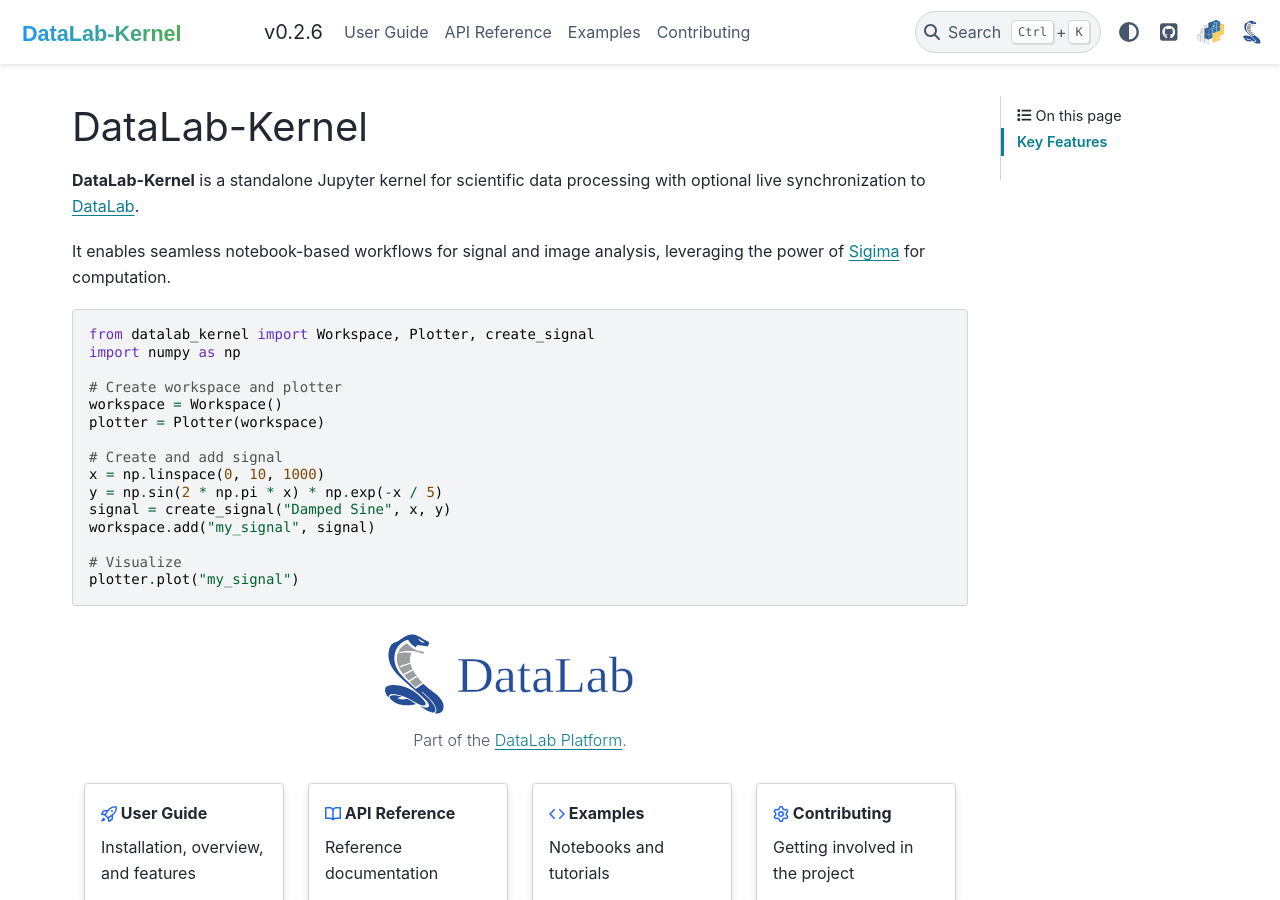
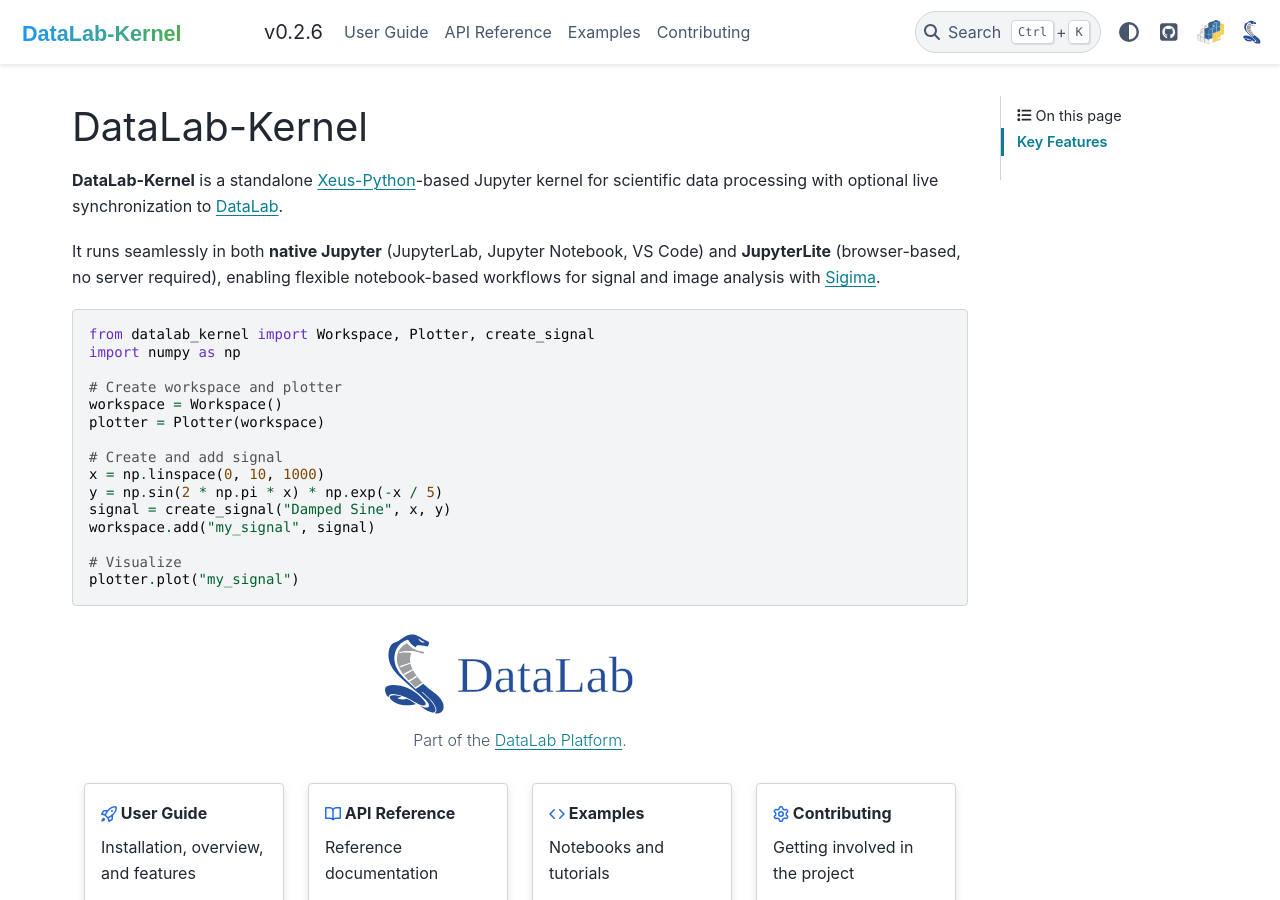
Before and after one commit to DataLab-Platform/DataLab-Kernel, a Sphinx documentation site: the page built from doc/index.rst, in a window 1280 px wide and 900 px high. Built offline with Sphinx 7.4.7 and the PyData theme 0.15.4, drawn with Linux system fonts in a browser that asks for light colours.

Commit message:
Update documentation to clarify DataLab-Kernel's reliance on Xeus-Python and enhance cross-platform compatibility details

```diff
--- a/doc/index.rst
+++ b/doc/index.rst
@@ -1,11 +1,14 @@
 DataLab-Kernel
 ==============
 
-**DataLab-Kernel** is a standalone Jupyter kernel for scientific data processing
-with optional live synchronization to `DataLab <https://datalab-platform.com>`_.
+**DataLab-Kernel** is a standalone `Xeus-Python <https://github.com/jupyter-xeus/xeus-python>`_-based
+Jupyter kernel for scientific data processing with optional live synchronization
+to `DataLab <https://datalab-platform.com>`_.
 
-It enables seamless notebook-based workflows for signal and image analysis,
-leveraging the power of `Sigima <https://sigima.readthedocs.io>`_ for computation.
+It runs seamlessly in both **native Jupyter** (JupyterLab, Jupyter Notebook, VS Code)
+and **JupyterLite** (browser-based, no server required), enabling flexible
+notebook-based workflows for signal and image analysis with
+`Sigima <https://sigima.readthedocs.io>`_.
 
 .. code-block:: python
 
```
Also changed, not shown: doc/user_guide/overview.rst (+5 -3 lines).
